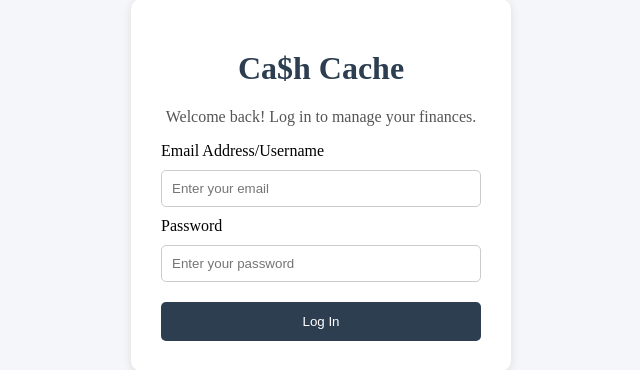
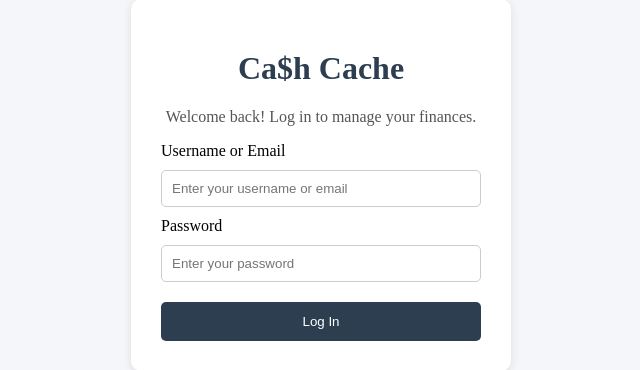
Before and after one commit to Laurence890/cash-cache, a Flask app: page /login in a window 1280 px wide. Shown: the part 215-585 px from the top of the page, without its empty margins (319-959 px from the left). Run offline with Flask 3, Linux system fonts and the light colour scheme.

Commit message:
edited login to include username input

```diff
--- a/app.py
+++ b/app.py
@@ -6,7 +6,8 @@ import matplotlib.pyplot as plt  # type: ignore[reportMissingModuleSource]
 app = Flask(__name__)
 app.secret_key = "temporary-development-secret-change-me"
 
-TEST_EMAIL = "cash"
+TEST_USERNAME = "cash"
+TEST_EMAIL = "cash@gmail.com"
 TEST_PASSWORD = "cash"
 
 @app.before_request
@@ -23,14 +24,14 @@ def login():
     error = ""
 
     if request.method == "POST":
-        email = request.form.get("email", "").strip()
+        username_or_email = request.form.get("username_or_email", "").strip()
         password = request.form.get("password", "")
 
-        if email == TEST_EMAIL and password == TEST_PASSWORD:
+        if username_or_email in [TEST_USERNAME, TEST_EMAIL] and password == TEST_PASSWORD:
             session["logged_in"] = True
             return redirect(url_for("home"))
 
-        error = "Invalid email or password."
+        error = "Invalid username/email or password."
 
     return render_template("login.html", error=error)
 
--- a/templates/login.html
+++ b/templates/login.html
@@ -16,9 +16,9 @@
         {% endif %}
 
         <form method="POST" action="{{ url_for('login') }}">
-            <label for="email">Email Address/Username</label>
-            <input type="email" id="email" name="email"
-                   placeholder="Enter your email" required>
+            <label for="username_or_email">Username or Email</label>
+            <input type="text" id="username_or_email" name="username_or_email"
+                    placeholder="Enter your username or email" required>
 
             <label for="password">Password</label>
             <input type="password" id="password" name="password"
```
